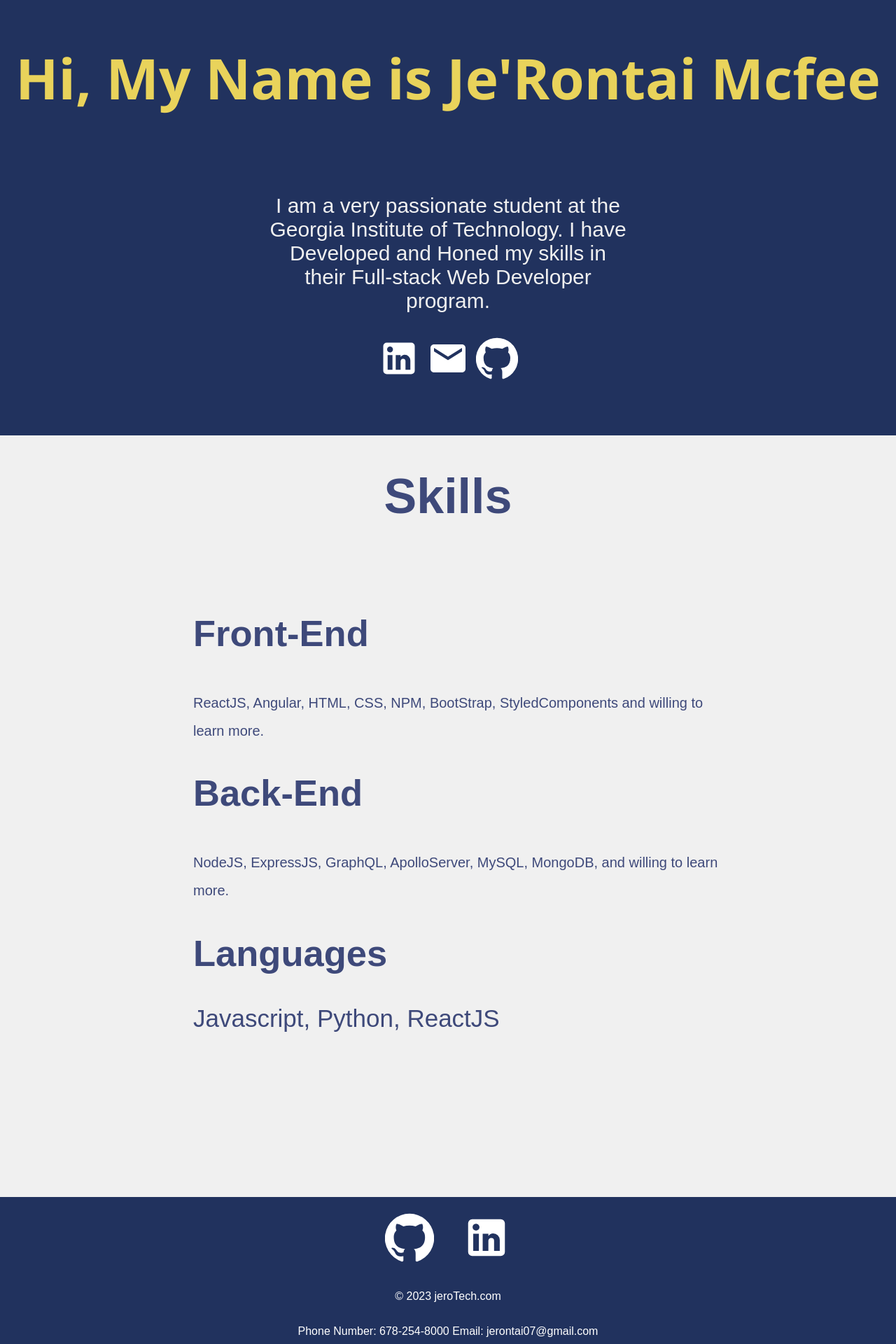
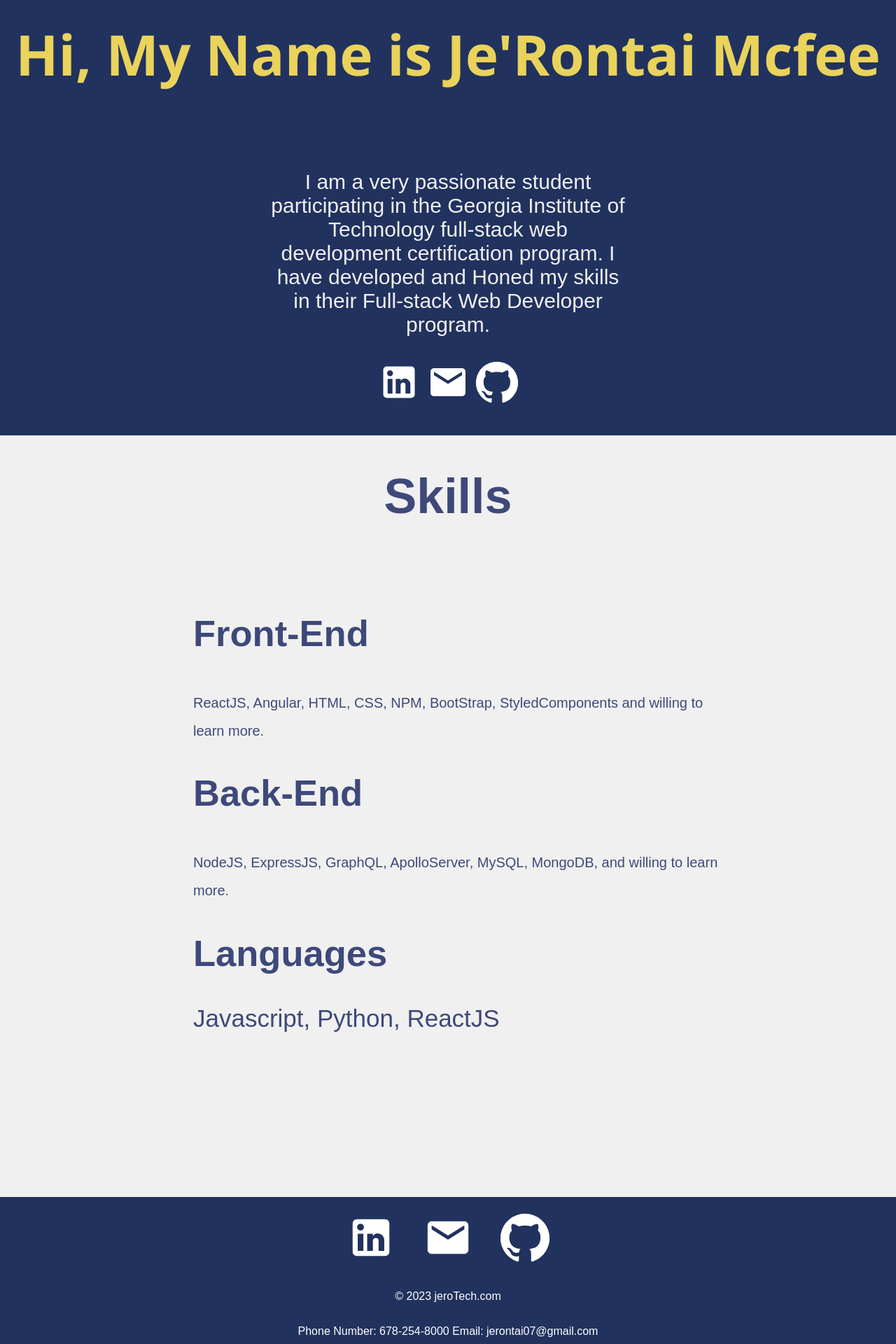
Before and after one commit to Jerontai-Mcfee/React-portfolio, a React (Create React App) app: page / in a window 1280 px wide. Shown: the part 178-2098 px from the top of the page at 70% size. Built offline with nearby package versions, Linux system fonts and the light colour scheme; the HTML template or start-up script is replaced by a standard one.

Commit message:
added website link to portfolio

```diff
--- a/src/Components/Footer.js
+++ b/src/Components/Footer.js
@@ -1,14 +1,22 @@
 import React from 'react';
+import LinkedInIcon from "@material-ui/icons/LinkedIn";
+import EmailIcon from "@material-ui/icons/Email";
 import GithubIcon from "@material-ui/icons/GitHub";
-import LinkedInIcon from "@material-ui/icons/LinkedIn";
 import "../styles/Footer.css";
 
 function Footer() {
   return (
     <div className="footer">
       <div className="socialMedia">
-        <GithubIcon />
-        <LinkedInIcon />
+        <a href="https://www.linkedin.com/in/jerontai-mcfee-45809859">
+   <LinkedInIcon />
+   </a>
+   <a href="mailto:jerontai07@gmail.com">
+   <EmailIcon />
+   </a>
+   <a href="https://github.com/Jerontai-Mcfee">
+   <GithubIcon />
+   </a>
       </div>
       <p> &copy; 2023 jeroTech.com </p>
       <p>  Phone Number: 678-254-8000     Email: jerontai07@gmail.com </p>
--- a/src/pages/Home.js
+++ b/src/pages/Home.js
@@ -3,6 +3,7 @@ import LinkedInIcon from "@material-ui/icons/LinkedIn";
 import EmailIcon from "@material-ui/icons/Email";
 import GithubIcon from "@material-ui/icons/GitHub";
 import "../styles/Home.css";
+
 
 function Home() {
   return (
@@ -11,11 +12,16 @@ function Home() {
   <h2>Hi, My Name is Je'Rontai Mcfee</h2>
   <div className='prompt'>
    <p>
-   I am a very passionate student at the Georgia Institute of Technology. I have Developed and Honed my skills in their Full-stack Web Developer program.  </p>
-
+   I am a very passionate student participating in the Georgia Institute of Technology full-stack web development certification program. I have developed and Honed my skills in their Full-stack Web Developer program.  </p>
+   <a href="https://www.linkedin.com/in/jerontai-mcfee-45809859">
    <LinkedInIcon />
+   </a>
+   <a href="mailto:jerontai07@gmail.com">
    <EmailIcon />
+   </a>
+   <a href="https://github.com/Jerontai-Mcfee">
    <GithubIcon />
+   </a>
    </div>
    </div>
 <div className='skills'>
```
Also changed, not shown: 1 other file (tests, documents, lock files or other folders).
